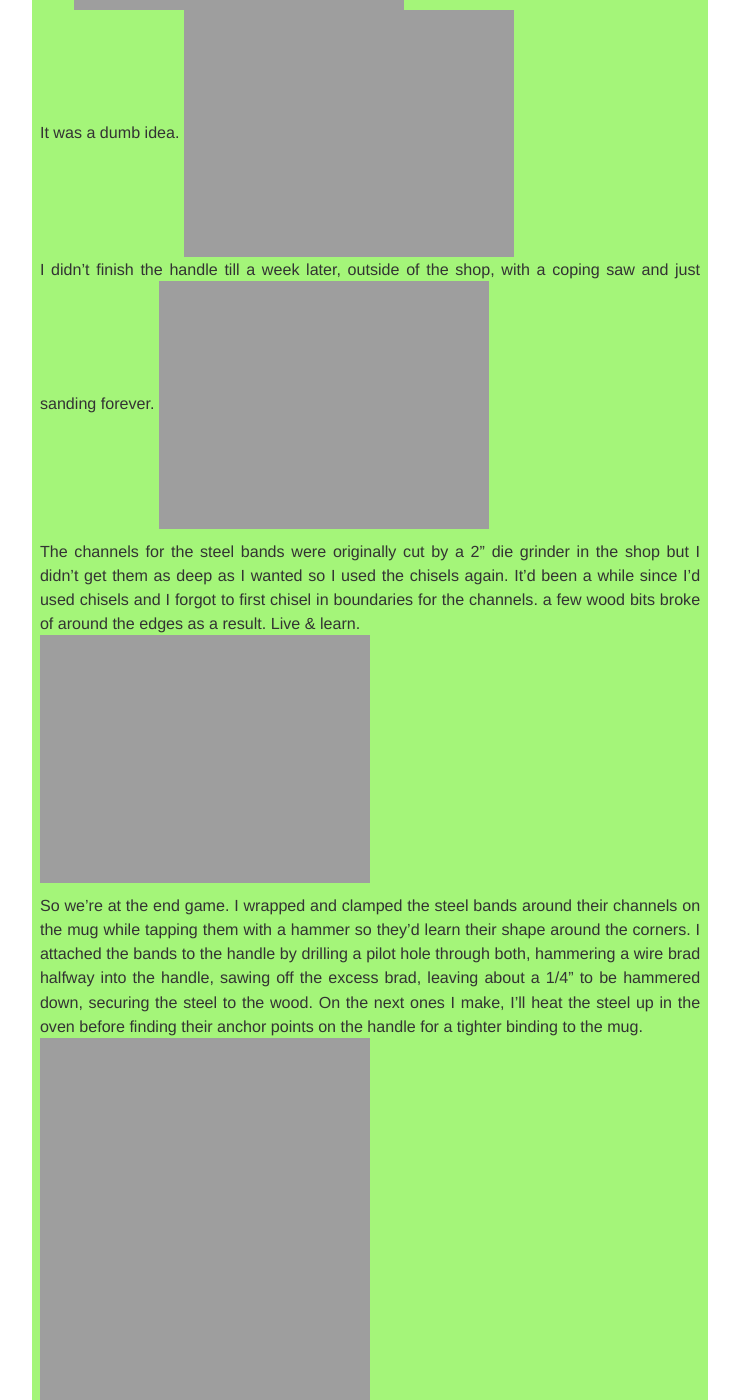
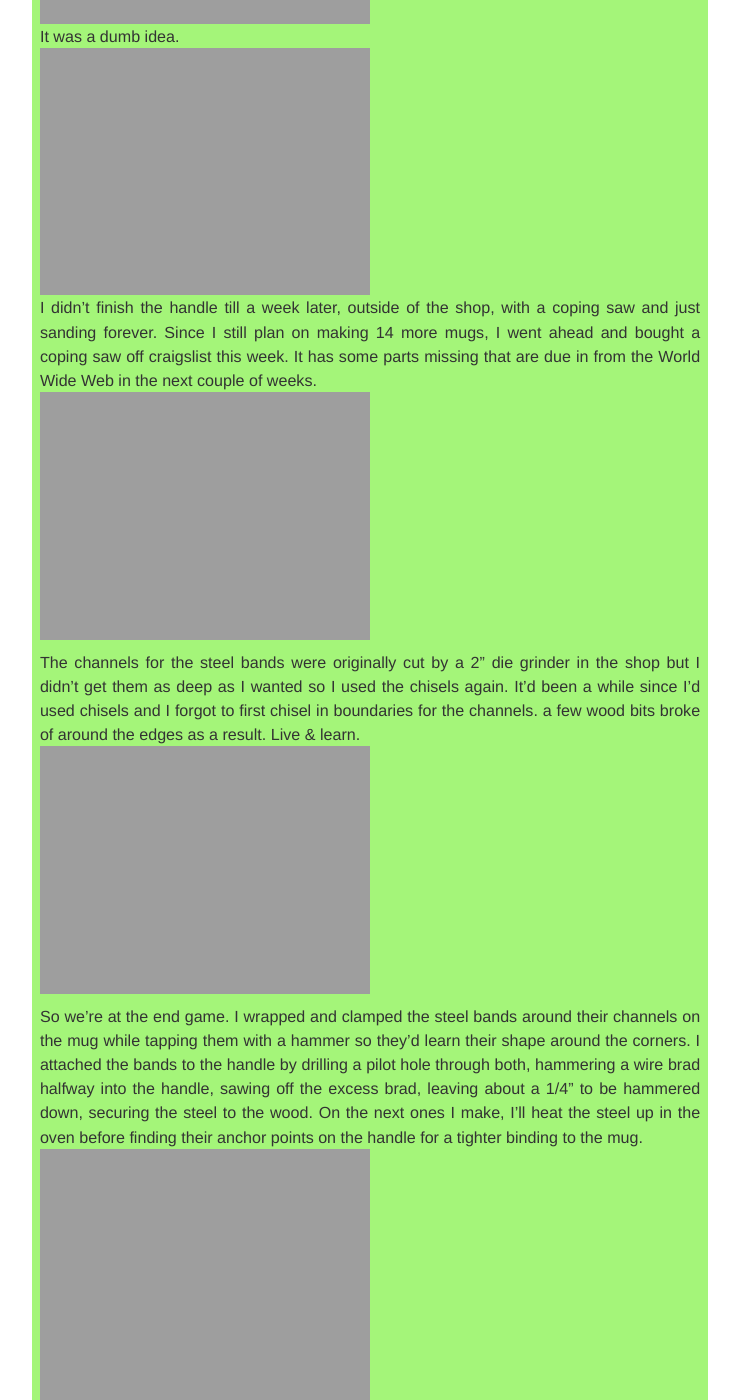
Before and after one commit to Nsiemer/Nsiemer.github.io, a Jekyll site: the page built from _posts/2015-01-22-mug.markdown, in a window 1280 px wide and 1400 px high, scrolled down 3897 px. Shown: the whole window, without its empty margins (270-1009 px from the left). Built offline with Jekyll 4.4.1, drawn with Linux system fonts in a browser that asks for light colours; nearby versions of some CDN libraries; some web fonts are replaced; library files that are not in the unit come from our copies; Markdown is read by kramdown in place of the engine named in the settings; some of the changed text lies outside the part shown.

Commit message:
post edit

```diff
--- a/_posts/2015-01-22-mug.markdown
+++ b/_posts/2015-01-22-mug.markdown
@@ -39,14 +39,13 @@ A good ol' tourniquet did exactly the same job as a $20 round clamp.
 <br>
 <img src="http://nsiemer.github.io/media/IMG_4005.jpg">
 <br>
-
 Making the handle was frustrating on a 3/4" bandsaw blade. I tried bringing a chisel into the mix.
-<img src="http://nsiemer.github.io/media/IMG_4009.jpg">
+<br><img src="http://nsiemer.github.io/media/IMG_4009.jpg">
 <br>
-It was a dumb idea.
+It was a dumb idea.<br>
 <img src="http://nsiemer.github.io/media/IMG_4010.jpg">
 <br>
-I didn't finish the handle till a week later, outside of the shop, with a coping saw and just sanding forever.
+I didn't finish the handle till a week later, outside of the shop, with a coping saw and just sanding forever. Since I still plan on making 14 more mugs, I went ahead and bought a coping saw off craigslist this week. It has some parts missing that are due in from the World Wide Web in the next couple of weeks.<br>
 <img src="http://nsiemer.github.io/media/IMG_4018.jpg">
 <br>
 
@@ -61,6 +60,8 @@ So we're at the end game. I wrapped and clamped the steel bands around their cha
 <br>
 <img src="http://nsiemer.github.io/media/IMG_4025.jpg">
 <br>
+See how the handle split open? -_-
+I tried gluing it back together before I owned any clamps and it wasn't a very good bond so that's why the final product has a terrible handle.
 <h3>Voila!</h3>
 <br>
 <img src="http://nsiemer.github.io/media/IMG_4029.jpg">
```
